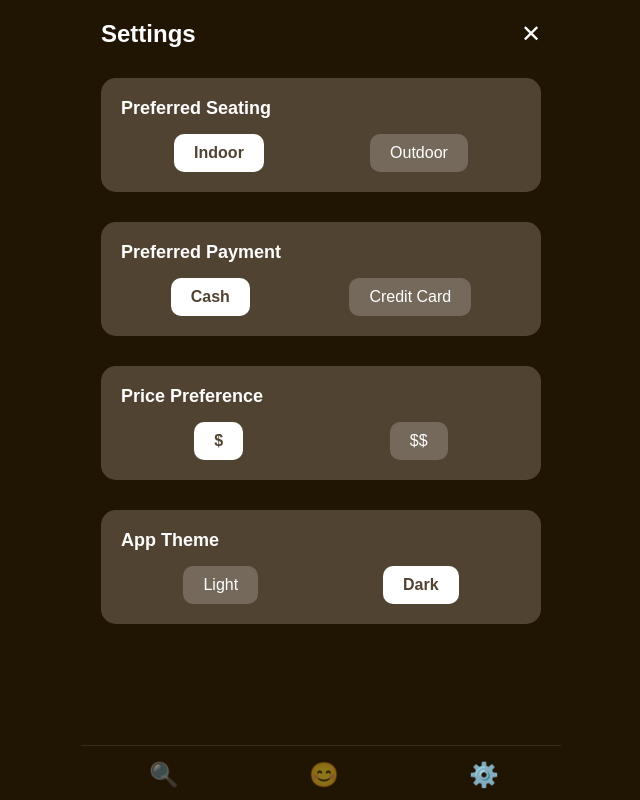
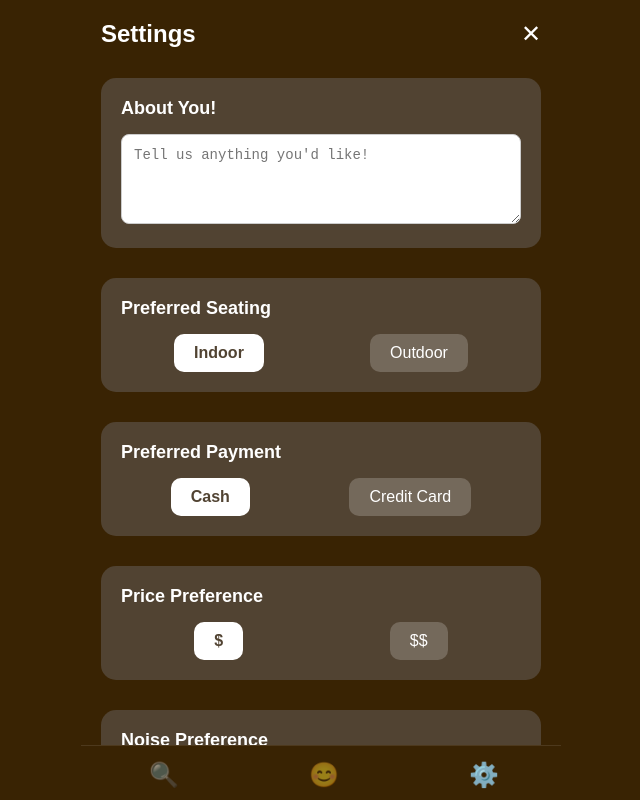
Before and after one commit to mandywong0/Interesting-Coffee-Project, a React (Create React App) app in the folder cafe-finder/: page /settings in a window 1280 px wide. Shown: the whole page, without its empty margins (319-959 px from the left). Built offline with nearby package versions, Linux system fonts and the light colour scheme.

Commit message:
updated landing page color scheme and added new settings preferences

```diff
--- a/cafe-finder/src/App.css
+++ b/cafe-finder/src/App.css
@@ -7,19 +7,19 @@
 }
 
 .dark-theme {
-  --background-color: #201403;
-  --card-color: #e6cfb2;
+  --background-color: #392303;
+  --card-color: rgb(250, 247, 236);
   --text-color: #201403;
   --button-color: #514332;
-  --accent-color: #f6f1ea;
+  --accent-color: #fdddb0;
 }
 
 .light-theme {
-  --background-color: #8D7B68;
-  --card-color: #f6f1ea;
+  --background-color: #e0c59f;
+  --card-color: #faf8f5;
   --text-color: #201403;
   --button-color: #514332;
-  --accent-color: #e6cfb2;
+  --accent-color: #ffba5a;
 }
 
 * {
--- a/cafe-finder/src/context/SettingsContext.tsx
+++ b/cafe-finder/src/context/SettingsContext.tsx
@@ -1,23 +1,47 @@
-import React, { createContext, useState, useContext, useEffect, ReactNode } from 'react';
+import React, {
+  createContext,
+  useState,
+  useContext,
+  useEffect,
+  ReactNode,
+} from "react";
 
 interface SettingsContextType {
-  theme: 'light' | 'dark';
-  preferredSeating: 'indoor' | 'outdoor';
-  preferredPayment: 'cash' | 'creditCard';
-  pricePreference: '$' | '$$';
-  setTheme: (theme: 'light' | 'dark') => void;
-  setPreferredSeating: (seating: 'indoor' | 'outdoor') => void;
-  setPreferredPayment: (payment: 'cash' | 'creditCard') => void;
-  setPricePreference: (price: '$' | '$$') => void;
+  theme: "light" | "dark";
+  preferredSeating: "indoor" | "outdoor";
+  preferredPayment: "cash" | "creditCard";
+  preferredNoise: "quiet" | "cafeSounds";
+  pricePreference: "$" | "$$";
+  wheelchairAccessible: boolean;
+  userBlurb: string;
+  setTheme: (theme: "light" | "dark") => void;
+  setPreferredSeating: (seating: "indoor" | "outdoor") => void;
+  setPreferredPayment: (payment: "cash" | "creditCard") => void;
+  setPricePreference: (price: "$" | "$$") => void;
+  setPreferredNoise: (noise: "quiet" | "cafeSounds") => void;
+  setWheelchairAccessible: (value: boolean) => void;
+  setUserBlurb: (blurb: string) => void;
 }
 
-type SettingsState = Omit<SettingsContextType, 'setTheme' | 'setPreferredSeating' | 'setPreferredPayment' | 'setPricePreference'>;
+type SettingsState = Omit<
+  SettingsContextType,
+  | "setTheme"
+  | "setPreferredSeating"
+  | "setPreferredPayment"
+  | "setPricePreference"
+  | "setPreferredNoise"
+  | "setWheelchairAccessible"
+  | "setUserBlurb"
+>;
 
 const defaultSettings: SettingsState = {
-  theme: 'dark',
-  preferredSeating: 'indoor',
-  preferredPayment: 'cash',
-  pricePreference: '$',
+  theme: "dark",
+  preferredSeating: "indoor",
+  preferredPayment: "cash",
+  pricePreference: "$",
+  preferredNoise: "quiet",
+  wheelchairAccessible: false,
+  userBlurb: "",
 };
 
 export const SettingsContext = createContext<SettingsContextType>({
@@ -26,37 +50,55 @@ export const SettingsContext = createContext<SettingsContextType>({
   setPreferredSeating: () => {},
   setPreferredPayment: () => {},
   setPricePreference: () => {},
+  setPreferredNoise: () => {},
+  setWheelchairAccessible: () => {},
+  setUserBlurb: () => {},
 });
 
 interface SettingsProviderProps {
   children: ReactNode;
 }
 
-export const SettingsProvider: React.FC<SettingsProviderProps> = ({ children }) => {
+export const SettingsProvider: React.FC<SettingsProviderProps> = ({
+  children,
+}) => {
   const [settings, setSettings] = useState<SettingsState>(() => {
-    const savedSettings = localStorage.getItem('cafeFinderSettings');
+    const savedSettings = localStorage.getItem("cafeFinderSettings");
     return savedSettings ? JSON.parse(savedSettings) : defaultSettings;
   });
 
   useEffect(() => {
-    localStorage.setItem('cafeFinderSettings', JSON.stringify(settings));
+    localStorage.setItem("cafeFinderSettings", JSON.stringify(settings));
   }, [settings]);
 
-  const setTheme = (theme: 'light' | 'dark') => {
+  const setTheme = (theme: "light" | "dark") => {
     setSettings((prev: SettingsState) => ({ ...prev, theme }));
   };
 
-  const setPreferredSeating = (preferredSeating: 'indoor' | 'outdoor') => {
+  const setPreferredSeating = (preferredSeating: "indoor" | "outdoor") => {
     setSettings((prev: SettingsState) => ({ ...prev, preferredSeating }));
   };
 
-  const setPreferredPayment = (preferredPayment: 'cash' | 'creditCard') => {
+  const setPreferredPayment = (preferredPayment: "cash" | "creditCard") => {
     setSettings((prev: SettingsState) => ({ ...prev, preferredPayment }));
   };
 
-  const setPricePreference = (pricePreference: '$' | '$$') => {
+  const setPricePreference = (pricePreference: "$" | "$$") => {
     setSettings((prev: SettingsState) => ({ ...prev, pricePreference }));
   };
+
+  const setPreferredNoise = (preferredNoise: "quiet" | "cafeSounds") => {
+    setSettings((prev: SettingsState) => ({ ...prev, preferredNoise }));
+  };
+
+  const setWheelchairAccessible = (wheelchairAccessible: boolean) => {
+    setSettings((prev) => ({ ...prev, wheelchairAccessible }));
+  };
+
+  const setUserBlurb = (userBlurb: string) => {
+    setSettings((prev) => ({ ...prev, userBlurb }));
+  };
+
 
   return (
     <SettingsContext.Provider
@@ -66,6 +108,9 @@ export const SettingsProvider: React.FC<SettingsProviderProps> = ({ children })
         setPreferredSeating,
         setPreferredPayment,
         setPricePreference,
+        setPreferredNoise,
+        setWheelchairAccessible,
+        setUserBlurb
       }}
     >
       {children}
--- a/cafe-finder/src/pages/MatchResults/MatchResults.css
+++ b/cafe-finder/src/pages/MatchResults/MatchResults.css
@@ -34,8 +34,3 @@
   flex-wrap: wrap;
   gap: 5px;
 }
-
-.cafe-name {
-  font-size: 18px;
-  font-weight: normal;
-}
--- a/cafe-finder/src/pages/Settings/Settings.css
+++ b/cafe-finder/src/pages/Settings/Settings.css
@@ -94,3 +94,12 @@
 .nav-icon.active {
   color: white;
 }
+
+.user-blurb-input {
+  width: 100%;
+  border-radius: 8px;
+  padding: 12px;
+  font-size: 14px;
+  resize: vertical;
+  border: 1px solid #ccc;
+}
--- a/cafe-finder/src/pages/Settings/Settings.tsx
+++ b/cafe-finder/src/pages/Settings/Settings.tsx
@@ -1,7 +1,7 @@
-import React from 'react';
-import { Link } from 'react-router-dom';
-import './Settings.css';
-import { useSettings } from '../../context/SettingsContext';
+import React from "react";
+import { Link } from "react-router-dom";
+import "./Settings.css";
+import { useSettings } from "../../context/SettingsContext";
 
 const Settings: React.FC = () => {
   const {
@@ -9,32 +9,55 @@ const Settings: React.FC = () => {
     preferredSeating,
     preferredPayment,
     pricePreference,
+    preferredNoise,
+    wheelchairAccessible,
+    userBlurb,
     setTheme,
     setPreferredSeating,
     setPreferredPayment,
-    setPricePreference
+    setPricePreference,
+    setPreferredNoise,
+    setWheelchairAccessible,
+    setUserBlurb,
   } = useSettings();
 
   return (
     <div className="settings-page">
       <div className="settings-header">
         <h1>Settings</h1>
-        <Link to="/" className="close-button">✕</Link>
+        <Link to="/" className="close-button">
+          ✕
+        </Link>
       </div>
 
+
       <div className="settings-content">
+        <div className="setting-section">
+          <h2>About You!</h2>
+          <textarea
+            className="user-blurb-input"
+            placeholder="Tell us anything you'd like!"
+            value={userBlurb}
+            onChange={(e) => setUserBlurb(e.target.value)}
+            rows={4}
+          />
+        </div>
         <div className="setting-section">
           <h2>Preferred Seating</h2>
           <div className="setting-options">
             <button
-              className={`option-button ${preferredSeating === 'indoor' ? 'selected' : ''}`}
-              onClick={() => setPreferredSeating('indoor')}
+              className={`option-button ${
+                preferredSeating === "indoor" ? "selected" : ""
+              }`}
+              onClick={() => setPreferredSeating("indoor")}
             >
               Indoor
             </button>
             <button
-              className={`option-button ${preferredSeating === 'outdoor' ? 'selected' : ''}`}
-              onClick={() => setPreferredSeating('outdoor')}
+              className={`option-button ${
+                preferredSeating === "outdoor" ? "selected" : ""
+              }`}
+              onClick={() => setPreferredSeating("outdoor")}
             >
               Outdoor
             </button>
@@ -45,14 +68,18 @@ const Settings: React.FC = () => {
           <h2>Preferred Payment</h2>
           <div className="setting-options">
             <button
-              className={`option-button ${preferredPayment === 'cash' ? 'selected' : ''}`}
-              onClick={() => setPreferredPayment('cash')}
+              className={`option-button ${
+                preferredPayment === "cash" ? "selected" : ""
+              }`}
+              onClick={() => setPreferredPayment("cash")}
             >
               Cash
             </button>
             <button
-              className={`option-button ${preferredPayment === 'creditCard' ? 'selected' : ''}`}
-              onClick={() => setPreferredPayment('creditCard')}
+              className={`option-button ${
+                preferredPayment === "creditCard" ? "selected" : ""
+              }`}
+              onClick={() => setPreferredPayment("creditCard")}
             >
               Credit Card
             </button>
@@ -63,16 +90,64 @@ const Settings: React.FC = () => {
           <h2>Price Preference</h2>
           <div className="setting-options">
             <button
-              className={`option-button ${pricePreference === '$' ? 'selected' : ''}`}
-              onClick={() => setPricePreference('$')}
+              className={`option-button ${
+                pricePreference === "$" ? "selected" : ""
+              }`}
+              onClick={() => setPricePreference("$")}
             >
               $
             </button>
             <button
-              className={`option-button ${pricePreference === '$$' ? 'selected' : ''}`}
-              onClick={() => setPricePreference('$$')}
+              className={`option-button ${
+                pricePreference === "$$" ? "selected" : ""
+              }`}
+              onClick={() => setPricePreference("$$")}
             >
               $$
+            </button>
+          </div>
+        </div>
+
+        <div className="setting-section">
+          <h2>Noise Preference</h2>
+          <div className="setting-options">
+            <button
+              className={`option-button ${
+                preferredNoise === "quiet" ? "selected" : ""
+              }`}
+              onClick={() => setPreferredNoise("quiet")}
+            >
+              Quiet
+            </button>
+            <button
+              className={`option-button ${
+                preferredNoise === "cafeSounds" ? "selected" : ""
+              }`}
+              onClick={() => setPreferredNoise("cafeSounds")}
+            >
+              Cafe Sounds
+            </button>
+          </div>
+        </div>
+
+        <div className="setting-section">
+          <h2>Wheelchair Accessibility</h2>
+          <div className="setting-options">
+            <button
+              className={`option-button ${
+                wheelchairAccessible === true ? "selected" : ""
+              }`}
+              onClick={() => setWheelchairAccessible(true)}
+            >
+              True
+            </button>
+            <button
+              className={`option-button ${
+                wheelchairAccessible === false ? "selected" : ""
+              }`}
+              onClick={() => setWheelchairAccessible(false)}
+            >
+              False
             </button>
           </div>
         </div>
@@ -81,14 +156,14 @@ const Settings: React.FC = () => {
           <h2>App Theme</h2>
           <div className="setting-options">
             <button
-              className={`option-button ${theme === 'light' ? 'selected' : ''}`}
-              onClick={() => setTheme('light')}
+              className={`option-button ${theme === "light" ? "selected" : ""}`}
+              onClick={() => setTheme("light")}
             >
               Light
             </button>
             <button
-              className={`option-button ${theme === 'dark' ? 'selected' : ''}`}
-              onClick={() => setTheme('dark')}
+              className={`option-button ${theme === "dark" ? "selected" : ""}`}
+              onClick={() => setTheme("dark")}
             >
               Dark
             </button>
```
Also changed, not shown: cafe-finder/src/pages/Home/Home.css (+8 -8 lines), cafe-finder/src/pages/Home/Home.tsx (+17 -17 lines).
